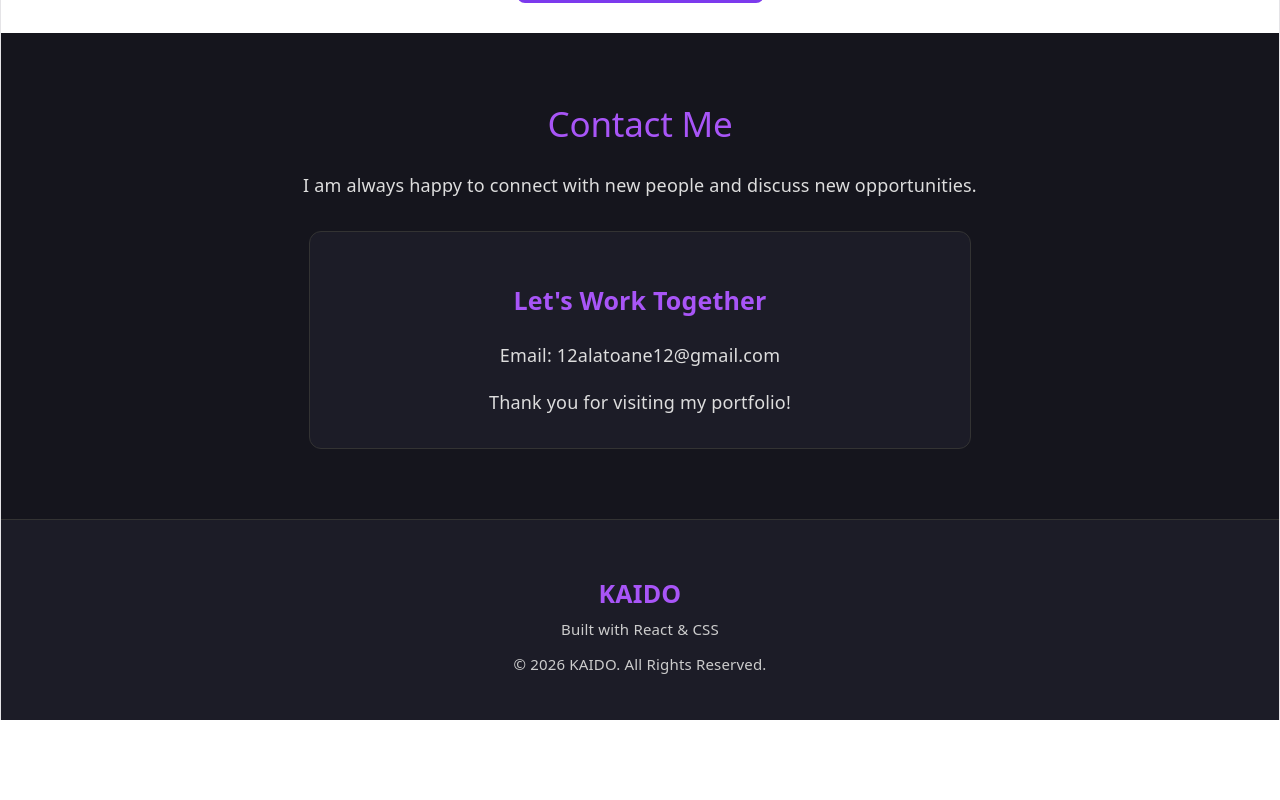
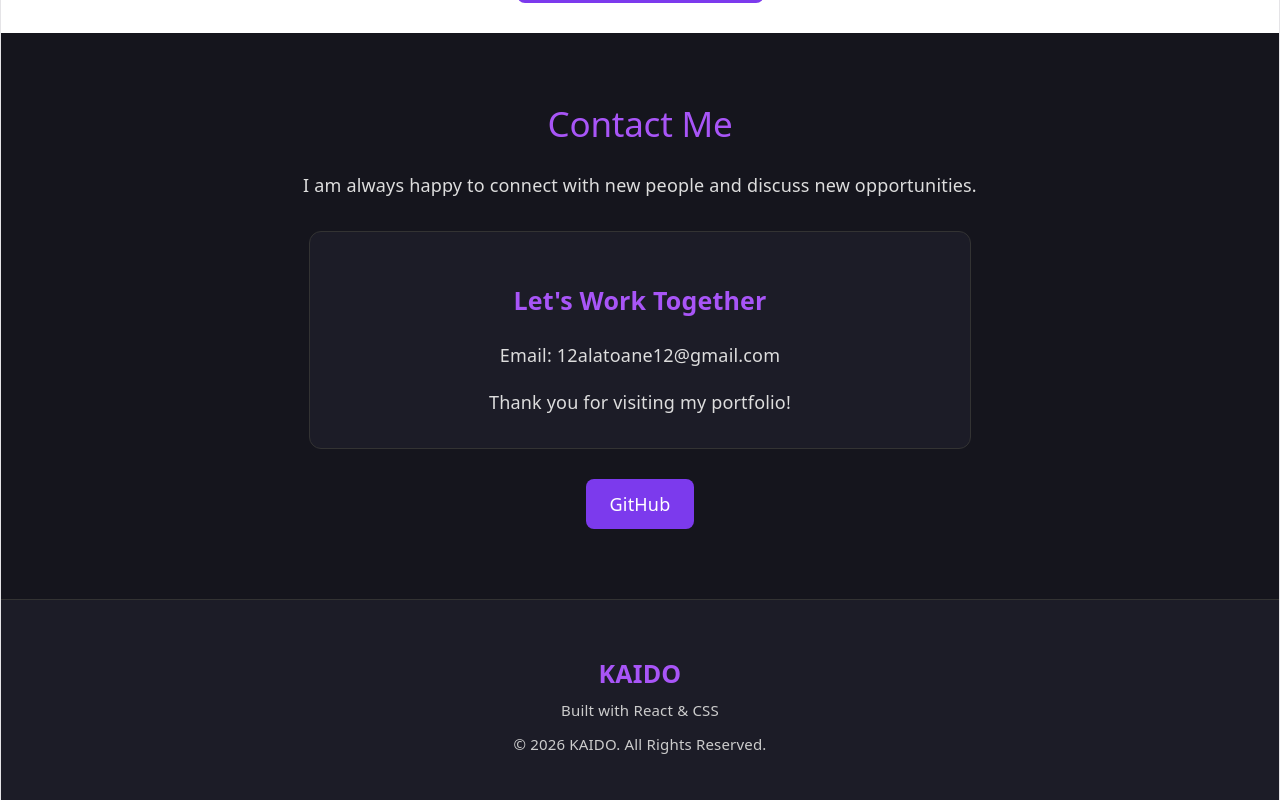
Before and after one commit to 12alatoane12-creator/my-portfoli, a React (Vite) app: page / in a window 1280 px wide. Shown: the part 2998-3798 px from the top of the page. Before the commit the page ends 3718 px from the top, so only its background shows below. Built offline with nearby package versions, Linux system fonts and the light colour scheme.

Commit message:
Improve portfolio design and features

```diff
--- a/src/components/Contact.css
+++ b/src/components/Contact.css
@@ -72,3 +72,24 @@
 .contact-form button:hover {
   background: #a855f7;
 }
+
+.social-links {
+  display: flex;
+  justify-content: center;
+  gap: 20px;
+  margin-top: 30px;
+}
+
+.social-links a {
+  background-color: #7c3aed;
+  color: white;
+  padding: 12px 24px;
+  border-radius: 8px;
+  text-decoration: none;
+  transition: 0.3s;
+}
+
+.social-links a:hover {
+  background-color: #a855f7;
+  transform: translateY(-4px);
+}
--- a/src/components/Contact.jsx
+++ b/src/components/Contact.jsx
@@ -23,6 +23,16 @@ function Contact() {
 
           </div>
 
+<div className="social-links">
+  <a
+    href="https://github.com/12alatoane12-creator"
+    target="_blank"
+    rel="noopener noreferrer"
+  >
+    GitHub
+  </a>
+</div>
+
       </section></>
   )
 }
```
